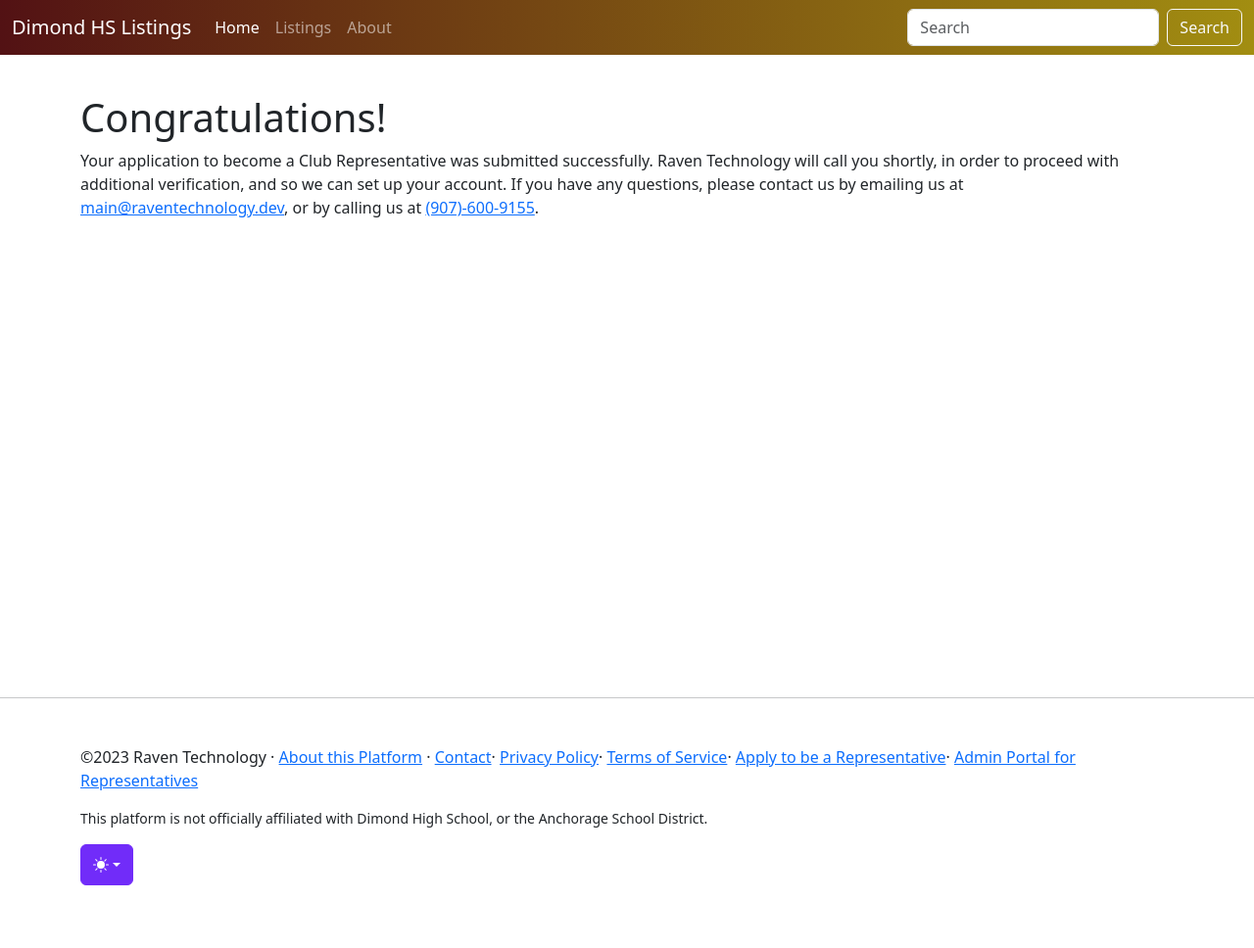
After one commit to raven-technology-dev/DHS_Listing, a Django app: page /applications/club_representative_appl_subm/ in a window 1280 px wide. The commit adds this page. Shown: the whole page at 98% size. Run offline with Django 4.2, Linux system fonts and the light colour scheme; parts of the project's set-up code (start-up, migrations or seed data) failed here and were passed over; some libraries are stand-ins or nearby versions.

Commit message:
continued workin on the platform.

```diff
--- a/about/urls.py
+++ b/about/urls.py
@@ -5,4 +5,11 @@ app_name = "About"
 
 urlpatterns = [
     path("", views.main, name="about"),
+    path("terms_of_service/", views.terms_of_service, name="terms_of_service"),
+    path("privacy_policy/", views.privacy_policy, name="privacy_policy"),
+    path(
+        "data_processing_policy/",
+        views.data_processing_policy,
+        name="data_processing_policy",
+    ),
 ]
--- a/application/forms.py
+++ b/application/forms.py
@@ -4,7 +4,7 @@ from .models import Club_Representative
 
 class Club_Representative_Form(forms.ModelForm):
     agree_to_data_policy = forms.BooleanField(
-        required=True,widget=forms.CheckboxInput()
+        required=True, widget=forms.CheckboxInput()
     )
     club_is_official = forms.BooleanField(required=False)
 
--- a/application/models.py
+++ b/application/models.py
@@ -51,4 +51,4 @@ class Club_Representative(models.Model):
         verbose_name_plural = "Club Representitave Applications"
 
     def __str__(self) -> str:
-        return f"{self.representitave_name}"
+        return f"{self.representitave_name} for {self.club_name}"
--- a/application/urls.py
+++ b/application/urls.py
@@ -10,4 +10,9 @@ urlpatterns = [
         views.club_representaive_application.as_view(),
         name="club_representative",
     ),
+    path(
+        "club_representative_appl_subm/",
+        views.club_rep_appl_submitted,
+        name="club_representative_appl_subm",
+    ),
 ]
--- a/application/views.py
+++ b/application/views.py
@@ -1,4 +1,5 @@
-from django.shortcuts import render
+from django.shortcuts import render,redirect
+from django.urls import reverse
 from django.views import View
 from .forms import Club_Representative_Form
 
@@ -10,7 +11,7 @@ def main(_request):
 
 class club_representaive_application(View):
     """
-    This is the view that serves Club Representative Applcations.
+    This is the view that serves Club Representative Applications.
     """
 
     def get(self, _request):
@@ -19,11 +20,18 @@ class club_representaive_application(View):
     def post(self, _request):
         form = Club_Representative_Form(_request.POST)
         if form.is_valid():
-            print(form.cleaned_data)
+            form.save()
         else:
-            print(form.errors.as_data())
-            # TODO: Make this return an error page, using the same template. Allow the user another chance to redo the form.
-            pass  # For now.
-        return render(_request, "application/club_representative.html", {"form":form})
+            return render(
+                _request, "application/club_representative.html", {"form": form}
+            )
+        return redirect(reverse("Application:club_representative_appl_subm"))
         # TODO: If user didn't agree to Data Processing Policy, return with that message.
         # TODO: If form is all good redirect to page that says that the form was submitted.
+
+
+def club_rep_appl_submitted(_request):
+    """
+    This is the view for when Club Representative Applications were submitted successfully.
+    """
+    return render(_request, "application/club_representative_success.html", {})
--- a/requirements.txt
+++ b/requirements.txt
@@ -7,3 +7,4 @@ pillow
 pip
 wheel
 setuptools
+psycopg2-binary
--- /dev/null
+++ b/templates/about/data_processing_policy.html
@@ -0,0 +1,5 @@
+{% extends "base.html" %}
+{% block title %}Data Processing Policy{% endblock title %}
+{% block content %}
+
+{% endblock content %}
--- /dev/null
+++ b/templates/about/privacy_policy.html
@@ -0,0 +1,5 @@
+{% extends "base.html" %}
+{% block title %}Privacy Policy{% endblock title %}
+{% block content %}
+
+{% endblock content %}
--- /dev/null
+++ b/templates/about/terms_of_service.html
@@ -0,0 +1,5 @@
+{% extends "base.html" %}
+{% block title %}Terms of Service{% endblock title %}
+{% block content %}
+
+{% endblock content %}
--- /dev/null
+++ b/templates/application/club_representative_success.html
@@ -0,0 +1,14 @@
+{% extends "base.html" %} {% block title %}Your Application was Submitted
+{%endblock title %} {% block content %}
+<div class="container content">
+  <h1>Congratulations!</h1>
+  <p>
+    Your application to become a Club Representative was submitted successfully.
+    Raven Technology will call you shortly, in order to proceed with additional
+    verification, and so we can set up your account. If you have any questions,
+    please contact us by emailing us at
+    <a href="mailto:main@raventechnology.dev">main@raventechnology.dev</a>,
+    or by calling us at <a href="tel:+19076009155">(907)-600-9155</a>.
+  </p>
+</div>
+{% endblock content %}
--- a/templates/base.html
+++ b/templates/base.html
@@ -216,8 +216,8 @@
       <p>
         &copy;2023 Raven Technology &middot;
         <a href="#">About this Platform</a> &middot;
-        <a href="#">Contact</a>&middot; <a href="#">Privacy Policy</a>&middot;
-        <a href="#">Terms of Service</a>&middot;
+        <a href="#">Contact</a>&middot; <a href="{%url 'About:privacy_policy'%}">Privacy Policy</a>&middot;
+        <a href="{%url 'About:terms_of_service'%}">Terms of Service</a>&middot;
         <a href="#">Apply to be a Representative</a>&middot;
         <a href="/admin/">Admin Portal for Representatives</a>
       </p>
@@ -243,7 +243,6 @@
           <ul
             class="dropdown-menu dropdown-menu-end shadow"
             aria-labelledby="bd-theme-text"
-            style=""
           >
             <li>
               <button
--- /dev/null
+++ b/templates/listings/events/main.html
@@ -0,0 +1,5 @@
+{% extends "base.html" %}
+{% block title %}Events{% endblock title %}
+{% block content %}
+<div class="container content"></div>
+{% endblock content %}
```
Also changed, not shown: about/views.py (+21 -0 lines), application/admin.py (+11 -1 lines), listing/views.py (+7 -0 lines), templates/application/club_representative.html (+21 -67 lines), templates/application/main.html (+8 -0 lines), templates/listings/clubs/club.html (+5 -2 lines), templates/listings/clubs/main.html (+4 -13 lines).
